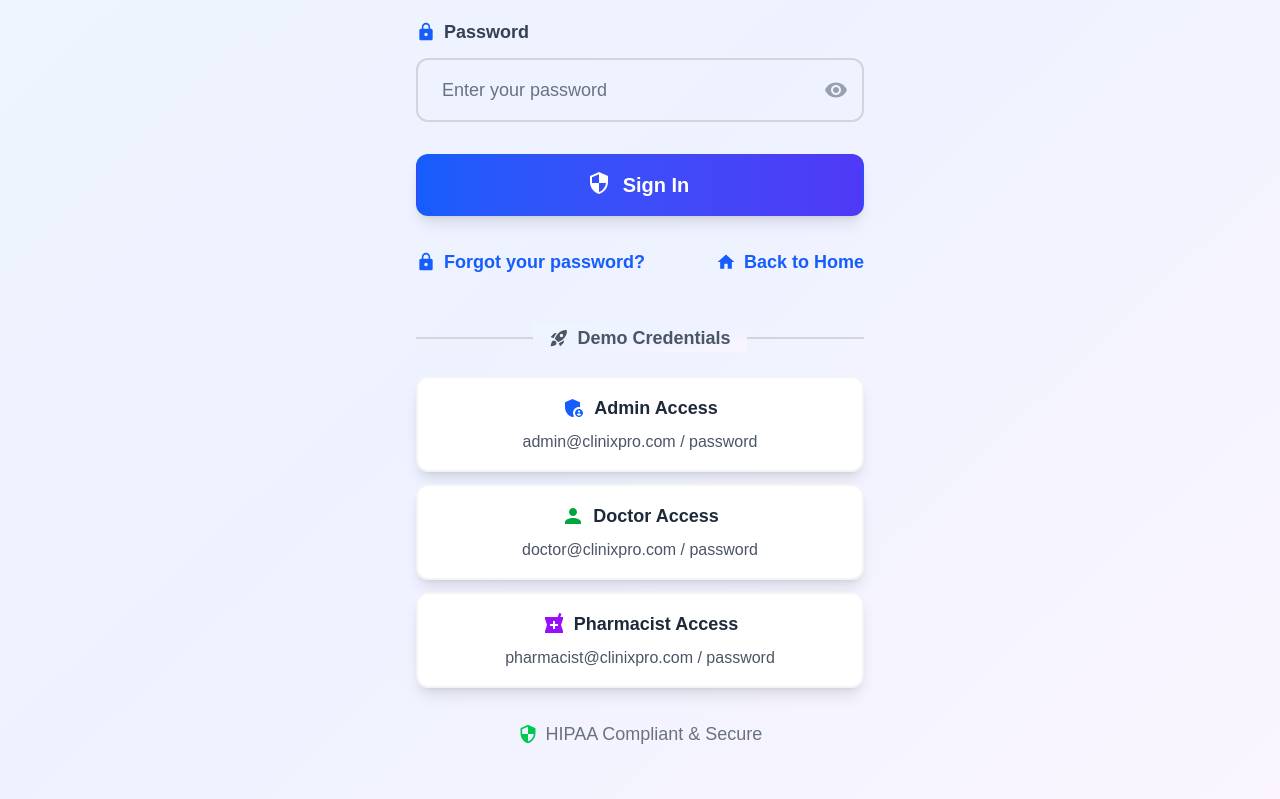
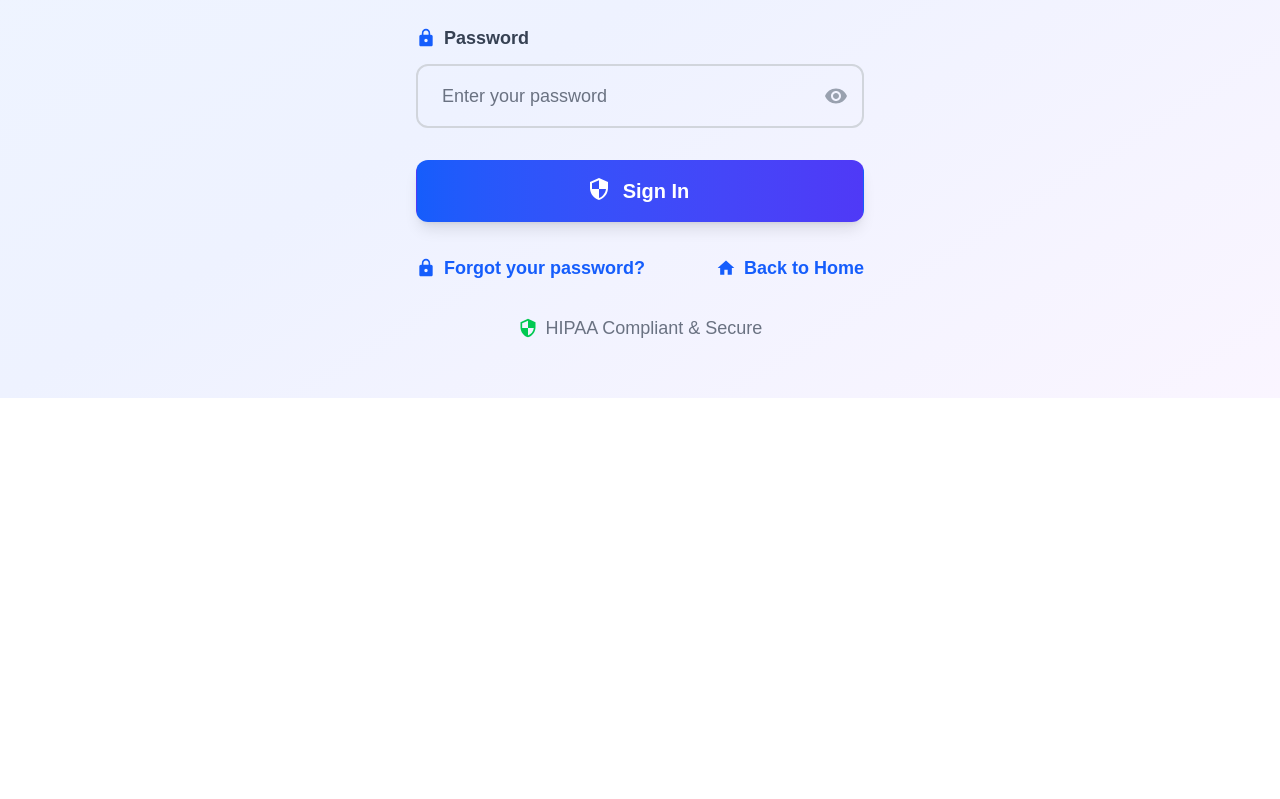
Before and after one commit to leandre000/ClinixPro, a Next.js app: page /login in a window 1280 px wide. Shown: the part 402-1201 px from the top of the page. After the commit the page ends 800 px from the top, so only its background shows below. Built offline with nearby package versions, Linux system fonts and the light colour scheme.

Commit message:
security: remove demo credentials from login form for enhanced security

```diff
--- a/src/app/(auth)/login/page.tsx
+++ b/src/app/(auth)/login/page.tsx
@@ -11,12 +11,7 @@ import {
   MdVisibilityOff,
   MdError,
   MdSecurity,
-  MdHome,
-  MdAdminPanelSettings,
-  MdPerson,
-  MdLocalPharmacy,
-  MdRocketLaunch,
-  MdCheckCircle
+  MdHome
 } from 'react-icons/md';
 
 export default function LoginPage() {
@@ -215,44 +210,6 @@ export default function LoginPage() {
           </div>
         </form>
 
-        {/* Demo Credentials */}
-        <div className="mt-12">
-          <div className="relative">
-            <div className="absolute inset-0 flex items-center">
-              <div className="w-full border-t-2 border-gray-300" />
-            </div>
-            <div className="relative flex justify-center text-lg">
-              <span className="px-4 bg-gradient-to-br from-blue-50 via-indigo-50 to-purple-50 text-gray-600 font-semibold flex items-center space-x-2">
-                <MdRocketLaunch className="w-5 h-5" />
-                <span>Demo Credentials</span>
-              </span>
-            </div>
-          </div>
-          <div className="mt-6 space-y-3 text-center">
-            <div className="bg-white rounded-xl p-4 shadow-lg border-2 border-gray-100">
-              <div className="flex items-center justify-center space-x-2 mb-2">
-                <MdAdminPanelSettings className="w-6 h-6 text-blue-600" />
-                <p className="text-lg font-semibold text-gray-800">Admin Access</p>
-              </div>
-              <p className="text-gray-600">admin@clinixpro.com / password</p>
-            </div>
-            <div className="bg-white rounded-xl p-4 shadow-lg border-2 border-gray-100">
-              <div className="flex items-center justify-center space-x-2 mb-2">
-                <MdPerson className="w-6 h-6 text-green-600" />
-                <p className="text-lg font-semibold text-gray-800">Doctor Access</p>
-              </div>
-              <p className="text-gray-600">doctor@clinixpro.com / password</p>
-            </div>
-            <div className="bg-white rounded-xl p-4 shadow-lg border-2 border-gray-100">
-              <div className="flex items-center justify-center space-x-2 mb-2">
-                <MdLocalPharmacy className="w-6 h-6 text-purple-600" />
-                <p className="text-lg font-semibold text-gray-800">Pharmacist Access</p>
-              </div>
-              <p className="text-gray-600">pharmacist@clinixpro.com / password</p>
-            </div>
-          </div>
-        </div>
-
         {/* Security Notice */}
         <div className="mt-8 text-center">
           <div className="inline-flex items-center space-x-2 text-gray-500">
```
